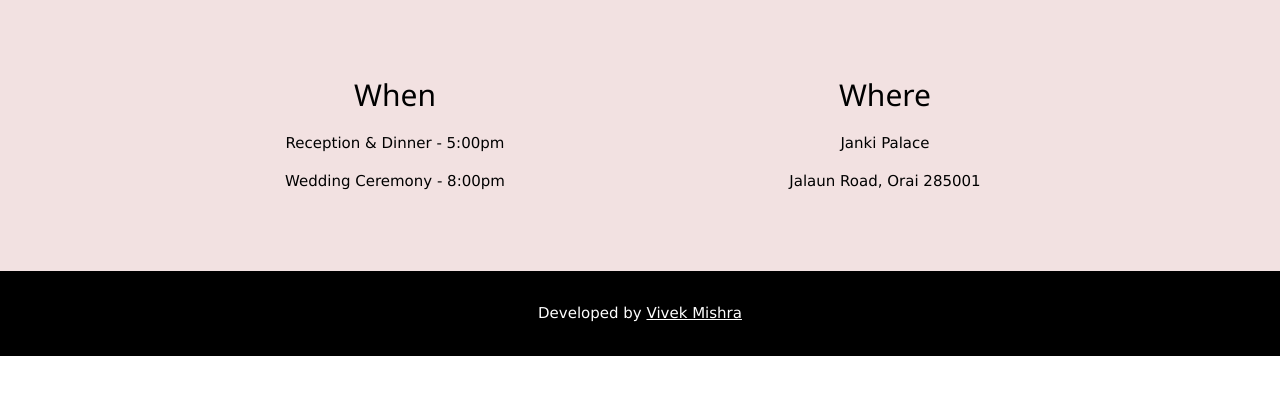
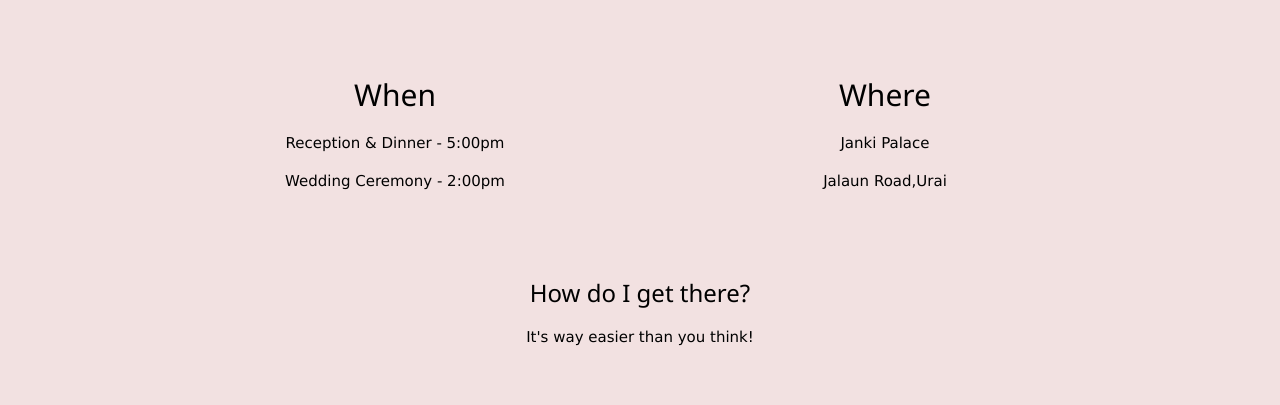
Before and after one commit to ankitawedspriyank/invite, a plain HTML site: page going.html in a window 1280 px wide. Shown: the part 975-1380 px from the top of the page. Before the commit the page ends 1331 px from the top, so only its background shows below. Drawn offline with nearby package versions, Linux system fonts and the light colour scheme.

Commit message:
Update going.html

```diff
--- a/going.html
+++ b/going.html
@@ -1,4 +1,3 @@
-
 <!DOCTYPE html>
 <html>
 
@@ -48,25 +47,43 @@ document.getElementById('result').innerHTML=name;
     <div class="w3-row">
       <div class="w3-half">
         <h2>When</h2>
-	      <p>Reception & Dinner - 5:00pm</p>
-        <p>Wedding Ceremony - 8:00pm</p>
+	<p>Reception & Dinner - 5:00pm</p>
+        <p>Wedding Ceremony - 2:00pm</p>
 
       </div>
       <div class="w3-half">
         <h2>Where</h2>
         <p>Janki Palace</p>
-        <p>Jalaun Road, Orai 285001</p>
+        <p>Jalaun Road,Urai</p>
+        <br>
+        <br>
+        <br>
+        </div>
+        <div class="w3-center">
 
+
+        <h3>How do I get there?</h3>
+        <p>It's way easier than you think!</p>
+      </div>
       </div>
     </div>
   </div>
 </div>
+<div class="w3-container ">
+
+
+  <iframe src="https://www.google.com/maps/embed?pb=!1m18!1m12!1m3!1d3585.7227902079244!2d79.44074309999999!3d26.0098967!2m3!1f0!2f0!3f0!3m2!1i1024!2i768!4f13.1!3m3!1m2!1s0x399d7f6ceb422943%3A0x3614bf3458264534!2sJanki%20Palace!5e0!3m2!1sen!2sin!4v1655745320251!5m2!1sen!2sin" width="100%" height="300" style="border:0;" allowfullscreen="" loading="lazy" referrerpolicy="no-referrer-when-downgrade"></iframe>
+
+
+
+</div>
+
 
 	<!-- Footer -->
 <footer class="w3-center w3-black w3-padding-16 " >
   <p>Developed by <a href="https://vivekcyber2525.github.io/" title="W3.CSS" target="_blank" class="w3-hover-text-green">Vivek Mishra</a></p>
 </footer>
-<div class="w3-hide-large" style="margin-bottom:32px"> </div>
+<div class="w3-hide-large" style="margin-bottom:32px"> </div>
 
 
 
```
